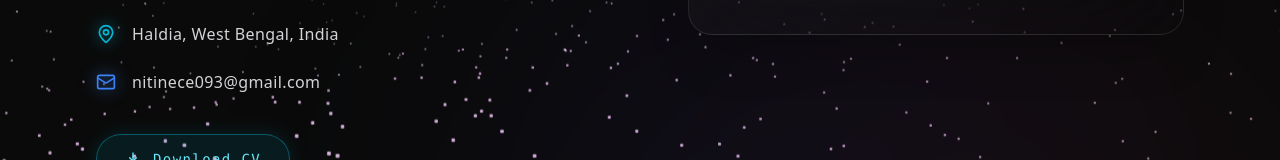
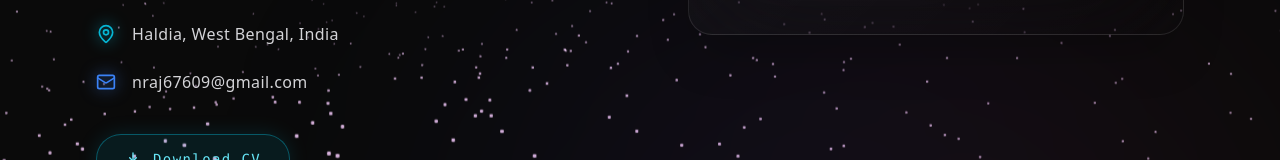
Before and after one commit to priyanshunitin7/portfolio_animated, a Next.js app: page / in a window 1280 px wide. Shown: the part 9870-10030 px from the top of the page. Built offline with nearby package versions, Linux system fonts and the light colour scheme.

Commit message:
email changed

```diff
--- a/src/components/Contact.tsx
+++ b/src/components/Contact.tsx
@@ -44,7 +44,7 @@ export default function Contact() {
               <div className="flex items-center gap-4 text-zinc-300">
                 <Mail className="text-blue-500 drop-shadow-[0_0_8px_rgba(59,130,246,0.8)]" size={20} />
                 <a href="mailto:nitinece093@gmail.com" className="font-medium tracking-wide hover:text-blue-300 transition-colors pointer-events-auto">
-                  nitinece093@gmail.com
+                  nraj67609@gmail.com
                 </a>
               </div>
             </div>
```
